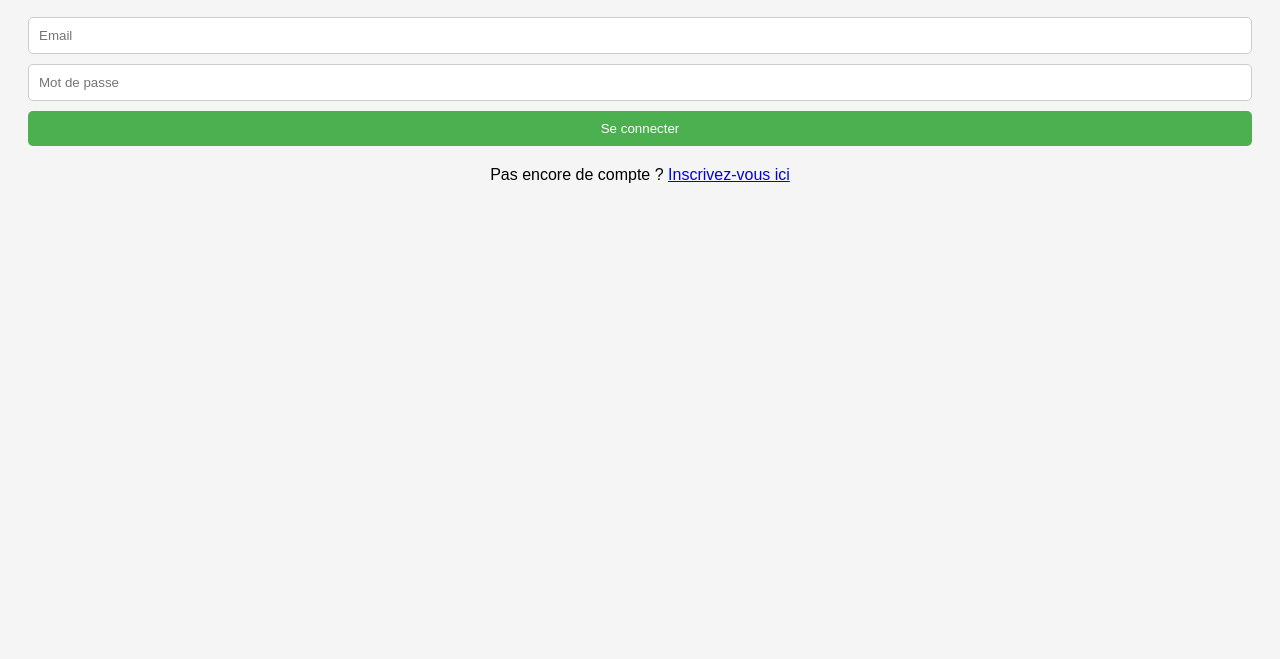
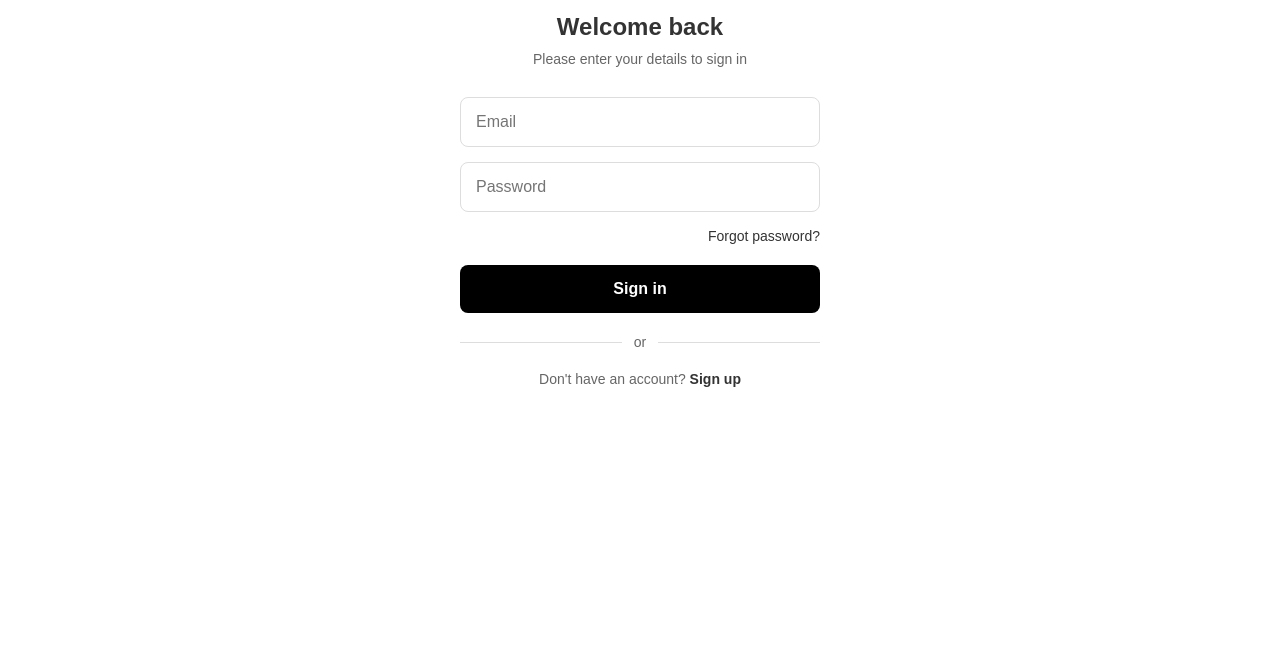
Before and after one commit to thierry-mous/Fika_ymmersion, a website: page frontend/template/login.html in a window 1280 px wide. Shown: the part 141-800 px from the top of the page. Drawn offline with Linux system fonts and the light colour scheme.

Commit message:
modif profil login

```diff
--- a/frontend/asset/css/login.css
+++ b/frontend/asset/css/login.css
@@ -1,42 +1,156 @@
+* {
+    margin: 0;
+    padding: 0;
+    box-sizing: border-box;
+}
+
 body {
     font-family: Arial, sans-serif;
-    background-color: #f5f5f5;
-    padding: 20px;
+    background-color: white;
+    min-height: 100vh;
+    display: flex;
+    flex-direction: column;
 }
 
-header {
-    background-color: #4CAF50;
-    color: white;
-    padding: 15px;
+main {
+    flex: 1;
+    padding: 30px 20px;
+    max-width: 400px;
+    margin: 0 auto;
+    width: 100%;
+}
+
+.logo {
+    text-align: center;
+    margin-bottom: 40px;
+}
+
+.logo img {
+    width: 120px;
+    height: auto;
+}
+
+h1 {
+    font-size: 24px;
+    color: #333;
+    margin-bottom: 10px;
     text-align: center;
 }
 
-form {
-    display: flex;
-    flex-direction: column;
-    margin: 20px 0;
+.subtitle {
+    color: #666;
+    text-align: center;
+    margin-bottom: 30px;
+    font-size: 14px;
 }
 
-form input {
-    margin-bottom: 10px;
-    padding: 10px;
-    border: 1px solid #ccc;
-    border-radius: 5px;
+.login-form {
+    margin-bottom: 20px;
 }
 
-form button {
-    padding: 10px;
-    background-color: #4CAF50;
+input[type="email"],
+input[type="password"] {
+    width: 100%;
+    padding: 15px;
+    border: 1px solid #ddd;
+    border-radius: 8px;
+    font-size: 16px;
+    margin-bottom: 15px;
+}
+
+.forgot-password {
+    text-align: right;
+    margin-bottom: 20px;
+}
+
+.forgot-password a {
+    color: #333;
+    text-decoration: none;
+    font-size: 14px;
+}
+
+.primary-button {
+    width: 100%;
+    padding: 15px;
+    background: #000;
     color: white;
     border: none;
-    border-radius: 5px;
+    border-radius: 8px;
+    font-size: 16px;
+    font-weight: bold;
     cursor: pointer;
 }
 
-form button:hover {
-    background-color: #45a049;
+.divider {
+    text-align: center;
+    margin: 20px 0;
+    position: relative;
 }
 
-p {
+.divider::before,
+.divider::after {
+    content: '';
+    position: absolute;
+    top: 50%;
+    width: 45%;
+    height: 1px;
+    background: #ddd;
+}
+
+.divider::before {
+    left: 0;
+}
+
+.divider::after {
+    right: 0;
+}
+
+.divider span {
+    background: white;
+    padding: 0 10px;
+    color: #666;
+    font-size: 14px;
+}
+
+.social-buttons {
+    display: flex;
+    flex-direction: column;
+    gap: 10px;
+    margin-bottom: 30px;
+}
+
+.social-button {
+    width: 100%;
+    padding: 15px;
+    border: 1px solid #ddd;
+    border-radius: 8px;
+    background: #f8f8f8;
+    display: flex;
+    align-items: center;
+    justify-content: center;
+    gap: 10px;
+    font-size: 16px;
+    cursor: pointer;
+}
+
+.social-button img {
+    width: 20px;
+    height: 20px;
+}
+
+.signup-link {
     text-align: center;
+    margin-top: 20px;
+    font-size: 14px;
+    color: #666;
 }
+
+.signup-link a {
+    color: #333;
+    text-decoration: none;
+    font-weight: bold;
+}
+
+.signup-link a:hover {
+    text-decoration: underline;
+}
--- a/frontend/asset/css/profile.css
+++ b/frontend/asset/css/profile.css
@@ -1,3 +1,9 @@
+* {
+    margin: 0;
+    padding: 0;
+    box-sizing: border-box;
+}
+
 body {
     font-family: Arial, sans-serif;
     background-color: #f5f5f5;
@@ -5,64 +11,105 @@ body {
 }
 
 header {
+    padding: 20px 15px;
+    background-color: white;
+}
+
+header h1 {
+    font-size: 24px;
+    color: #333;
+    font-weight: bold;
+}
+
+.profile-info {
+    display: flex;
+    align-items: center;
+    padding: 20px 15px;
+    background: white;
+    margin-top: 15px;
+}
+
+.profile-icon {
+    width: 50px;
+    height: 50px;
+    margin-right: 15px;
+}
+
+.profile-icon i {
+    font-size: 50px;
+    color: #333;
+}
+
+.profile-details {
+    display: flex;
+    flex-direction: column;
+    gap: 5px;
+}
+
+.profile-details p {
+    font-size: 16px;
+    color: #333;
+}
+
+.menu-items {
+    margin-top: 15px;
+}
+
+.dropdown {
+    margin-bottom: 1px;
+    background: white;
+}
+
+.dropbtn {
+    width: 100%;
+    padding: 20px 15px;
+    background: white;
+    border: none;
+    text-align: left;
+    font-size: 16px;
+    color: #333;
+    cursor: pointer;
     display: flex;
     justify-content: space-between;
     align-items: center;
-    padding: 15px;
-    background-color: white;
-    box-shadow: 0 2px 4px rgba(0,0,0,0.1);
-}
-
-h1 {
-    font-size: 24px;
-    color: #333;
-    padding: 20px 15px;
-}
-
-.dropdown {
-    margin: 10px 0;
-}
-
-.dropbtn {
-    background-color: #e0e0e0;
-    color: #333;
-    padding: 10px;
-    font-size: 16px;
-    border: none;
-    cursor: pointer;
-    width: 100%;
-    text-align: left;
-    position: relative;
 }
 
 .dropbtn::after {
-    content: '';
-    position: absolute;
-    right: 10px;
-    top: 50%;
-    transform: translateY(-50%);
-    border: solid transparent;
-    border-width: 5px;
-    border-top-color: #333;
+    content: '\f107';
+    font-family: 'Font Awesome 5 Free';
+    font-weight: 900;
+    font-size: 16px;
+    color: #666;
 }
 
 .dropdown-content {
     display: none;
-    position: relative;
-    background-color: #f9f9f9;
-    padding: 10px;
-    border: 1px solid #ddd;
+    background: #f9f9f9;
+    padding: 15px;
+    border-top: 1px solid #eee;
 }
 
+.dropdown.active .dropdown-content {
+    display: block;
+}
 
-.logout {
-    background-color: #ff4d4d;
+.dropdown.active .dropbtn::after {
+    content: '\f106';
+}
+
+.logout-button {
+    position: fixed;
+    bottom: 70px;
+    left: 0;
+    right: 0;
+    padding: 15px;
+    background: #FF4B4B;
     color: white;
     border: none;
-    padding: 10px 15px;
-    border-radius: 5px;
+    font-size: 16px;
+    font-weight: bold;
     cursor: pointer;
-    margin-top: 20px;
+    width: 100%;
 }
 
 .bottom-nav {
@@ -84,7 +131,7 @@ h1 {
 }
 
 .bottom-nav a.active {
-    color: #4CAF50;
+    color: #333;
 }
 
 .logo img {
--- a/frontend/template/login.html
+++ b/frontend/template/login.html
@@ -8,17 +8,30 @@
     <link rel="stylesheet" href="https://cdnjs.cloudflare.com/ajax/libs/font-awesome/6.0.0/css/all.min.css">
 </head>
 <body>
-    <header>
-        <h1>Connexion</h1>
-    </header>
+    <main>
+        <div class="logo">
+            <img src="../asset/img/logo-fika.png" alt="FIKA">
+        </div>
 
-    <main>
-        <form id="login-form">
-            <input type="email" id="email" placeholder="Email" required>
-            <input type="password" id="password" placeholder="Mot de passe" required>
-            <button type="submit">Se connecter</button>
+        <h1>Welcome back</h1>
+        <p class="subtitle">Please enter your details to sign in</p>
+
+        <form class="login-form">
+            <input type="email" placeholder="Email" required>
+            <input type="password" placeholder="Password" required>
+            <div class="forgot-password">
+                <a href="#">Forgot password?</a>
+            </div>
+            <button type="submit" class="primary-button">Sign in</button>
         </form>
-        <p>Pas encore de compte ? <a href="register.html">Inscrivez-vous ici</a></p>
+
+        <div class="divider">
+            <span>or</span>
+        </div>
+
+        <p class="signup-link">
+            Don't have an account? <a href="register.html">Sign up</a>
+        </p>
     </main>
 
     <script src="../asset/js/login.js"></script>
```
Also changed, not shown: frontend/template/profile.html (+17 -15 lines), frontend/template/register.html (+2 -2 lines).
